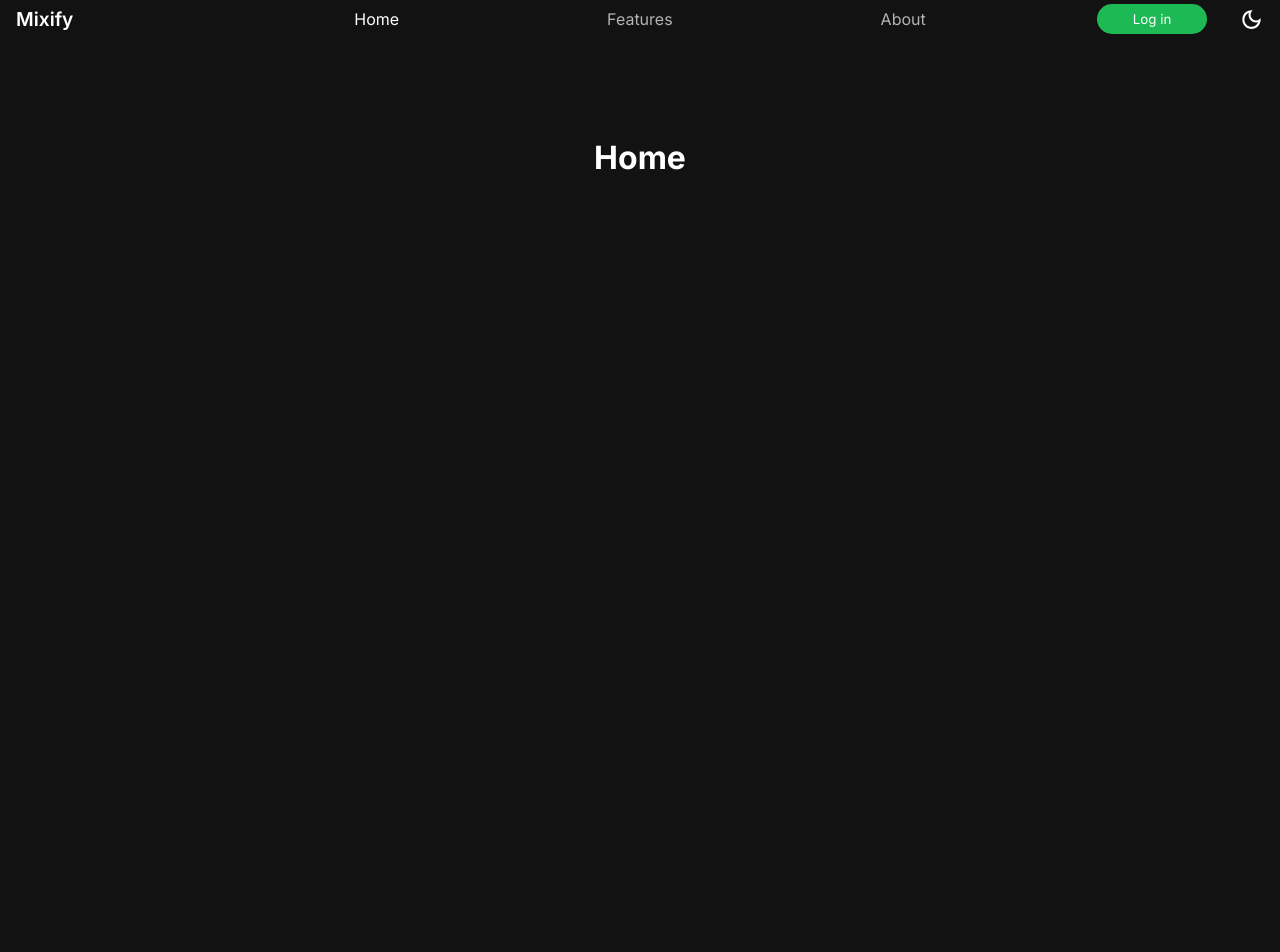
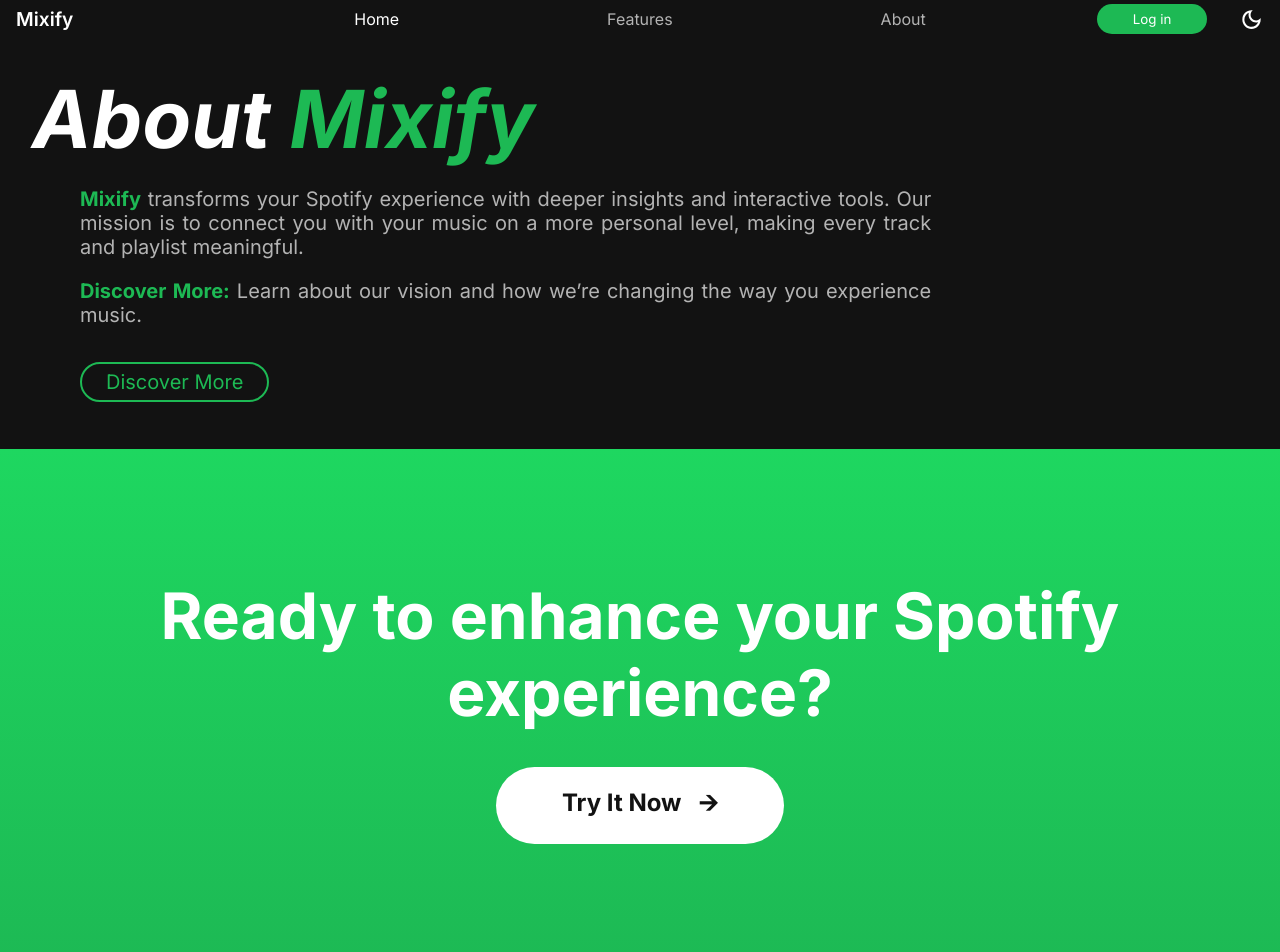
Before and after one commit to 12mihai05/Mixify, a React (Vite) app in the folder mixify/: page / in a window 1280 px wide. Shown: the top 952 px of the page. Built offline with nearby package versions, Linux system fonts and the light colour scheme.

Commit message:
home -> cta + about

```diff
--- a/mixify/src/App.css
+++ b/mixify/src/App.css
@@ -18,6 +18,30 @@
     --success-color: #21E27D;
     --warning-color: #F1C40F;
     --info-color: #0E7648;
+
+    --font-size-xxs: 0.625rem;  /* 10px */
+    --font-size-xs: 0.75rem;    /* 12px */
+    --font-size-sm: 0.875rem;   /* 14px */
+    --font-size-md: 1rem;       /* 16px */
+    --font-size-lg: 1.125rem;   /* 18px */
+    --font-size-xl: 1.25rem;    /* 20px */
+    --font-size-xxl: 1.5rem;    /* 24px */
+    --font-size-xxxl: 2rem;     /* 32px */
+    --font-size-huge: 2.5rem;   /* 40px */
+    --font-size-giant: 3rem;    /* 48px */
+    --font-size-massive: 5rem;  /* 80px */
+
+    --font-size-xxs-mobile: 0.5rem;   /* 8px */
+    --font-size-xs-mobile: 0.625rem;   /* 10px */
+    --font-size-sm-mobile: 0.75rem;    /* 12px */
+    --font-size-md-mobile: 0.875rem;   /* 14px */
+    --font-size-lg-mobile: 1rem;        /* 16px */
+    --font-size-xl-mobile: 1.125rem;    /* 18px */
+    --font-size-xxl-mobile: 1.25rem;    /* 20px */
+    --font-size-xxxl-mobile: 1.5rem;    /* 24px */
+    --font-size-huge-mobile: 2rem;      /* 32px */
+    --font-size-giant-mobile: 2.25rem;   /* 36px */
+    --font-size-massive-mobile: 4rem;   /* 64px */
 }
 
 [data-theme="light"] {
@@ -58,14 +82,31 @@
   background-color: var(--primary-background); /* Using primary background variable */
 }
 
-.container {
+/* .container {
   text-align: center;
-  background-color: var(--primary-background); /* Using primary background variable */
+  background-color: var(--primary-background);
   height: 150vh;
-}
+} */
 
-.container h1 {
+/* .container h1 {
   margin: 0;
   padding: 100px;
-  color: var(--primary-text); /* Using primary text color */
+  color: var(--primary-text);
+} */
+
+
+@media (max-width: 760px) {
+  :root {
+    --font-size-xxs: var(--font-size-xxs-mobile);  /* 8px */
+    --font-size-xs: var(--font-size-xs-mobile);    /* 10px */
+    --font-size-sm: var(--font-size-sm-mobile);     /* 12px */
+    --font-size-md: var(--font-size-md-mobile);     /* 14px */
+    --font-size-lg: var(--font-size-lg-mobile);      /* 16px */
+    --font-size-xl: var(--font-size-xl-mobile);      /* 18px */
+    --font-size-xxl: var(--font-size-xxl-mobile);    /* 20px */
+    --font-size-xxxl: var(--font-size-xxxl-mobile);   /* 24px */
+    --font-size-huge: var(--font-size-huge-mobile);   /* 32px */
+    --font-size-giant: var(--font-size-giant-mobile);  /* 36px */
+    --font-size-massive: var(--font-size-massive-mobile); /* 64px */
+  }
 }
--- a/mixify/src/navbar.css
+++ b/mixify/src/navbar.css
@@ -108,7 +108,7 @@
     pointer-events: none;
 }
 
-@media screen and (max-width: 760px) {
+@media (max-width: 760px) {
     .large {
         display: none;
     }
--- a/mixify/src/pages/Home.jsx
+++ b/mixify/src/pages/Home.jsx
@@ -1,3 +1,9 @@
+import About from "./sections/home/AboutHome.jsx"
+import CTA from "./sections/home/CTA.jsx"
+
 export default function Home(){
-    return <h1>Home</h1>
+    return (<>
+        <About/>
+        <CTA/>
+    </>)
 }
--- /dev/null
+++ b/mixify/src/pages/home.css
@@ -0,0 +1,97 @@
+h1{
+    margin: 0;
+}
+
+/* About Section */
+
+.about-section{
+    width: 95%;
+    margin: 2em auto;
+    color: var(--primary-text);
+}
+
+.title{
+    font-size: var(--font-size-massive);
+    font-style: italic;
+}
+
+.title span{
+    font-style: italic;
+    color: var(--accent-color-1);
+}
+
+.paragraphs{
+    font-size: var(--font-size-xl);
+    color: var(--secondary-text);
+    width: 70%;
+    margin: 0 3rem;
+    text-align: justify;
+}
+
+.paragraphs b{
+        color: var(--accent-color-1);
+}
+
+.discover{
+    font-size: var(--font-size-xl);
+    /* font-weight: 600; */
+    margin: 0.75em 0;
+    padding: .3em 1.2em;
+    border: 2px solid var(--accent-color-1);
+    border-radius: 5rem;
+    background-color: transparent;
+    color: var(--accent-color-1);
+    cursor: pointer;
+    transition: background-color 200ms ease-in-out, color 200ms ease-in-out;
+}
+
+.discover:hover{
+    background-color: var(--accent-color-1);
+    color: var(--primary-background);
+}
+
+/* CTA Section */
+
+.CTA-section{
+    box-sizing: border-box;
+    font-size: var(--font-size-xxxl);
+    padding: 4em 0;
+    background: linear-gradient(to bottom, #1ED760, #1DB954);
+}
+
+.CTA-section .content{
+    width: 90%;
+    margin: 0 auto;
+    text-align: center;
+}
+
+.CTA-section .caption{
+    text-align: center;
+    color: var(--primary-text);
+    margin: 0 auto;
+    max-width: 20em;
+}
+
+.CTA-section button{
+    border: none;
+    border-radius: 5em;
+    font-size: var(--font-size-xxl);
+    font-weight: bold;
+    background-color: var(--primary-text);
+    color: var(--primary-background);
+    padding: 0.75em 2.75em;
+    margin-top: 1.5em;
+    cursor: pointer;
+    transition: background-color 200ms ease-in-out, outline 200ms ease-in-out;
+}
+
+.CTA-section button:hover{
+    background-color: var(--accent-color-2);
+    outline: 3px solid var(--primary-background);
+}
+
+@media (max-width: 760px) {
+    .CTA-section{
+        font-size: var(--font-size-xl);
+    }
+}
--- /dev/null
+++ b/mixify/src/pages/sections/home/AboutHome.jsx
@@ -0,0 +1,30 @@
+import { Link } from "react-router-dom"
+import "../../home.css"
+
+export default function AboutHome(){
+    return (
+        <div className="about-section">
+            <h1 className="title">
+                About <span>Mixify</span>
+            </h1>
+
+            <div className="paragraphs">
+                <p>
+                    <b>Mixify</b> transforms your Spotify experience with deeper
+                    insights and interactive tools. Our mission is to connect
+                    you with your music on a more personal level, making every
+                    track and playlist meaningful.
+                </p>
+
+                <p>
+                    <b>Discover More:</b> Learn about our vision and
+                    how we’re changing the way you experience music.
+                </p>
+
+                <Link to="/about">
+                <button className="discover"> Discover More </button>
+                </Link>
+            </div>
+        </div>
+    );
+}
--- /dev/null
+++ b/mixify/src/pages/sections/home/CTA.jsx
@@ -0,0 +1,14 @@
+export default function CTA(){
+
+    return (
+        <div className="CTA-section">
+            <div className="content">
+                <h1 className="caption">
+                    Ready to enhance your Spotify experience?
+                </h1>
+
+                <button className="cta-button">Try It Now &nbsp; &#129130;</button>
+            </div>
+        </div>
+    );
+}
```
